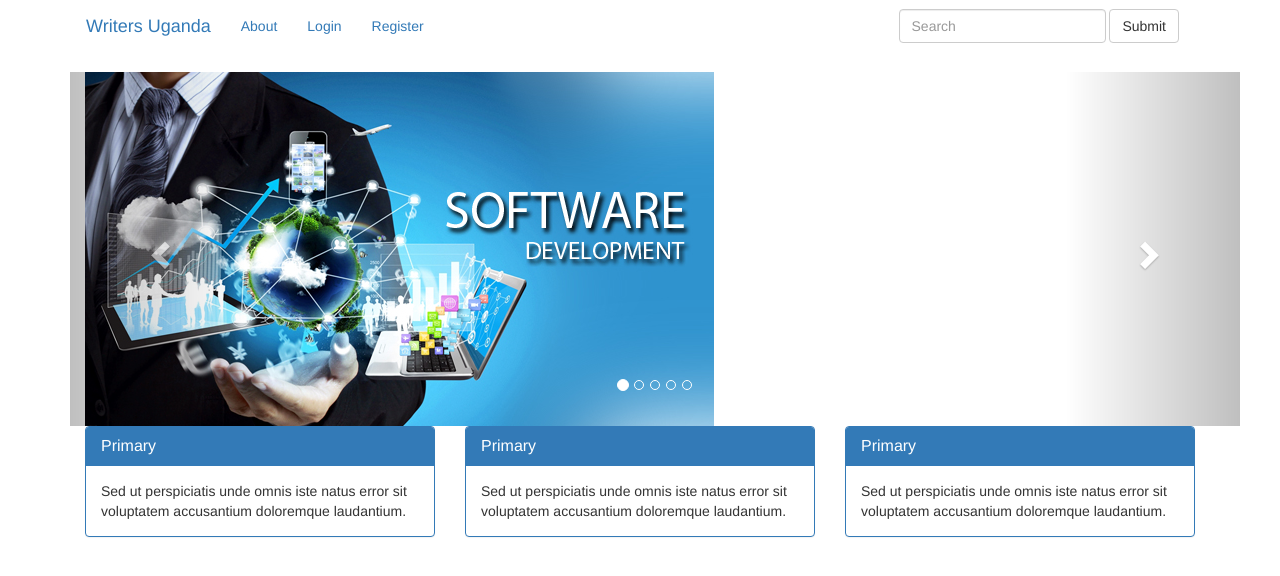
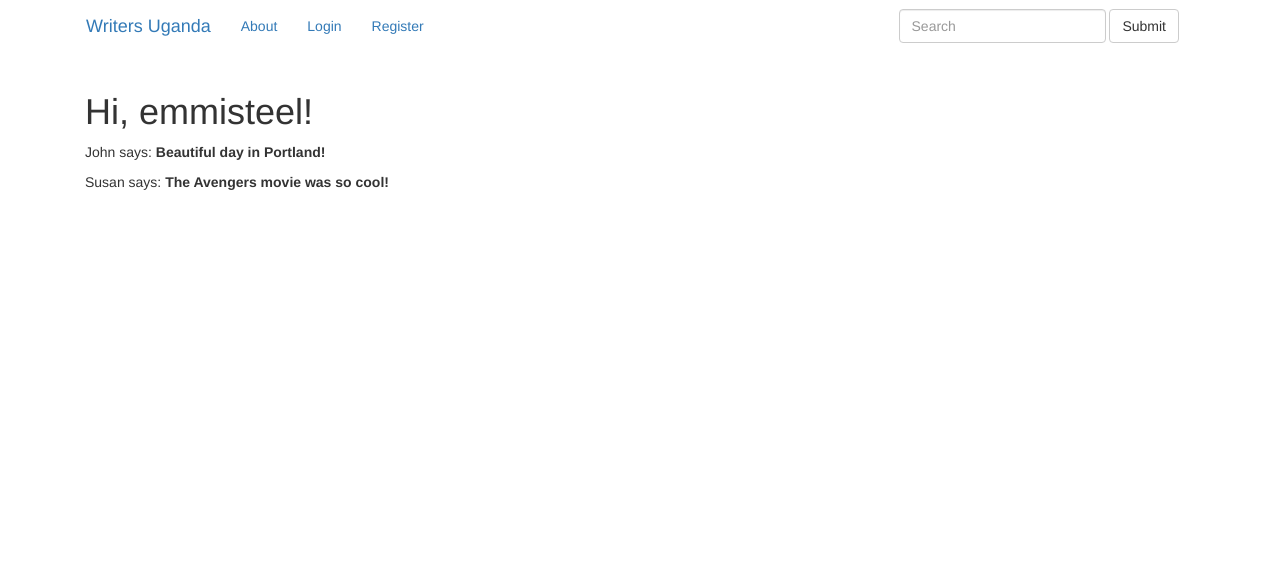
Before and after one commit to oxenprogrammer/microblog, a Flask app: page / in a window 1280 px wide. Shown: the top 576 px of the page. Run offline with Flask 2, Linux system fonts and the light colour scheme; some libraries are stand-ins or nearby versions.

Commit message:
adds mocked users

```diff
--- a/app/routes.py
+++ b/app/routes.py
@@ -4,7 +4,18 @@
 
 @app.route('/')
 def index():
-    return render_template('index.html')
+    user = {'username':'emmisteel'}
+    posts = [
+        {
+            'author': {'username': 'John'},
+            'body': 'Beautiful day in Portland!'
+        },
+        {
+            'author': {'username': 'Susan'},
+            'body': 'The Avengers movie was so cool!'
+        }
+    ]
+    return render_template('index.html', title='Home', user=user, posts=posts)
 
 @app.route('/login', methods=['GET', 'POST'])
 def login():
--- a/app/templates/index.html
+++ b/app/templates/index.html
@@ -1,78 +1,11 @@
+
 {% extends 'base.html' %}
 
-    {% block content %}
-    <div id="homepage-feature" class="container carousel slide">
-        <ol class="carousel-indicators">
-            <li data-target="#homepage-feature" data-slide-to="0" class="active"></li>
-            <li data-target="#homepage-feature" data-slide-to="1"></li>
-            <li data-target="#homepage-feature" data-slide-to="2"></li>
-            <li data-target="#homepage-feature" data-slide-to="3"></li>
-            <li data-target="#homepage-feature" data-slide-to="4"></li>
-        </ol>
-
-        <!-- Wrapper for slides -->
-        <div class="carousel-inner">
-            <div class="item active">
-                <img src="{{url_for('static', filename = "./img/soft.jpg")}}" alt="sotware development">
-            </div>
-            <div class="item">
-                <img src="{{url_for('static', filename = "./img/Social-Life-2.jpg")}}" alt="social life 2">
-            </div>
-            <div class="item">
-                <img src="{{url_for('static', filename = "./img/python-logo.png")}}" alt="python logo">
-            </div>
-            <div class="item">
-                <img src="{{url_for('static', filename = "./img/social-school.jpg")}}" alt="social school">
-            </div>
-            <div class="item">
-                <img src="{{url_for('static', filename = "./img/SoberSocializing.jpg")}}" alt="sober socializing">
-            </div>
-        </div><!-- /.carousel-inner -->
-
-        <!-- Controls -->
-        <a class="left carousel-control" href="#homepage-feature" dataslide="prev">
-            <span class="glyphicon glyphicon-chevron-left"></span>
-        </a>
-        <a class="right carousel-control" href="#homepage-feature" data-slide="next">
-            <span class="glyphicon glyphicon-chevron-right"></span>
-        </a>
-    </div><!-- /#homepage-feature.carousel -->
-
-    <section id="about">
-        <div class="container row">
-            <div class="col-xs-12 col-sm-4">
-                <div class="panel panel-primary">
-                    <div class="panel-heading">
-                        <h1 class="panel-title">Primary</h1>
-                    </div>
-                    <div class="panel-body">
-                        Sed ut perspiciatis unde omnis iste natus error
-                        sit voluptatem accusantium doloremque laudantium.
-                    </div>
-                </div>
-            </div>
-            <div class="col-xs-12 col-sm-4">
-                <div class="panel panel-primary">
-                    <div class="panel-heading">
-                        <h1 class="panel-title">Primary</h1>
-                    </div>
-                    <div class="panel-body">
-                        Sed ut perspiciatis unde omnis iste natus error
-                        sit voluptatem accusantium doloremque laudantium.
-                    </div>
-                </div>
-            </div>
-            <div class="col-xs-12 col-sm-4">
-                <div class="panel panel-primary">
-                    <div class="panel-heading">
-                        <h1 class="panel-title">Primary</h1>
-                    </div>
-                    <div class="panel-body">
-                        Sed ut perspiciatis unde omnis iste natus error
-                        sit voluptatem accusantium doloremque laudantium.
-                    </div>
-                </div>
-            </div>
-        </div>
-    </section>
-    {% endblock %}
+{% block content %}
+    <div class="container">
+        <h1>Hi, {{ user.username }}!</h1>
+        {% for post in posts %}
+        <div><p>{{ post.author.username }} says: <b>{{ post.body }}</b></p></div>
+        {% endfor %}
+    </div>
+{% endblock %}
```
